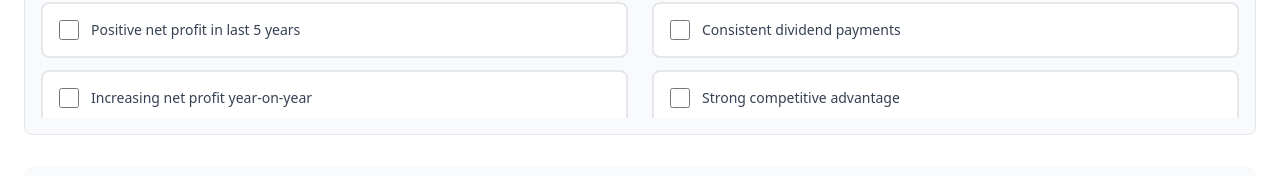
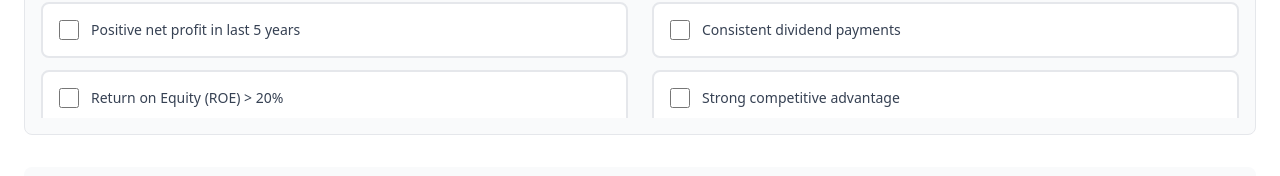
Before and after one commit to Ravi-Royal/reactLearning, a React (Vite) app: page /investment/stock/checklist in a window 1280 px wide. Shown: the part 716-892 px from the top of the page. Built offline with nearby package versions, Linux system fonts and the light colour scheme.

Commit message:
feat: Add Return on Equity (ROE) criterion to Stock Checklist

```diff
--- a/src/pages/components/investment/StockCheckList.tsx
+++ b/src/pages/components/investment/StockCheckList.tsx
@@ -9,6 +9,7 @@ function StockCheckList() {
         { id: 'yearOveryearDebt', label: 'Decreasing debt over the past 3 years', checked: false, category: CHECKLIST_CATEGORIES.PERSONAL },
         { id: 'yearOnyearSales', label: 'Increasing year-on-year sales', checked: false, category: CHECKLIST_CATEGORIES.PERSONAL },
         { id: 'netProfit', label: 'Positive net profit in last 5 years', checked: false, category: CHECKLIST_CATEGORIES.PERSONAL },
+        { id: 'ROE', label: 'Return on Equity (ROE) > 20%', checked: false, category: CHECKLIST_CATEGORIES.PERSONAL },
         { id: 'netproitYearOnyear', label: 'Increasing net profit year-on-year', checked: false, category: CHECKLIST_CATEGORIES.PERSONAL },
         { id: 'revenue', label: 'Consistent revenue growth (>10% YoY)', checked: false, category: CHECKLIST_CATEGORIES.AI },
         { id: 'profit', label: 'Strong profit margins (>15%)', checked: false, category: CHECKLIST_CATEGORIES.AI },
```
